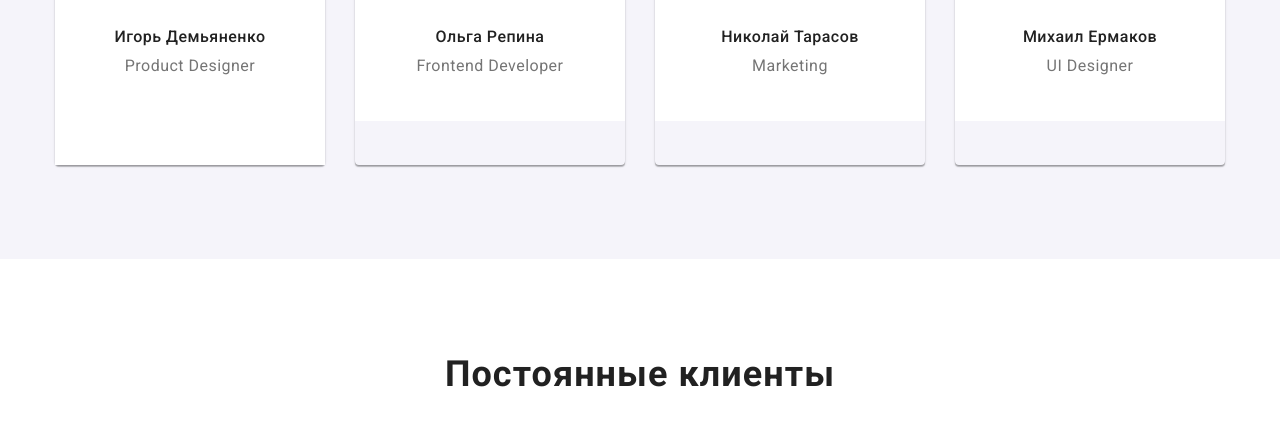
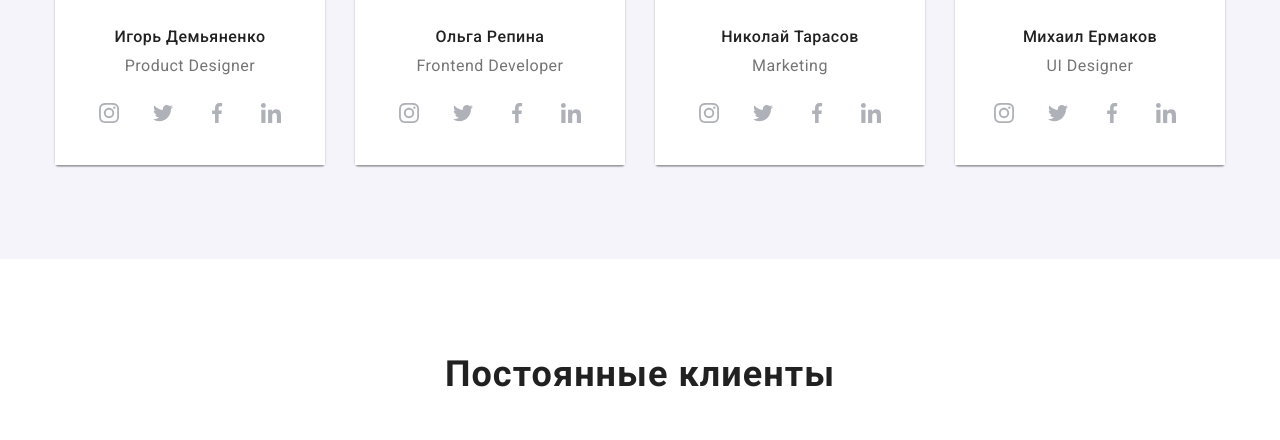
Before and after one commit to MysOlha/goit-markup-hw-04, a plain HTML site: page index.html in a window 1280 px wide. Shown: the part 2049-2489 px from the top of the page. Drawn offline with nearby package versions, Linux system fonts and the light colour scheme.

Commit message:
іконки на соцмережі

```diff
--- a/css/styles.css
+++ b/css/styles.css
@@ -307,21 +307,23 @@ img {
   height: 44px;
   background-color: #FFFFFF;
   border-radius: 50%;
-}
+  color: #AFB1B8;
+  }
+
+  .team-svg {
+  fill: currentColor;
+ }
 
 .team-soc-link:hover {
   background-color: var(--accent-color);
+  color: #FFFFFF;
   }
 
 .team-soc-item + .team-soc-item {
   margin-left: 10px;
 }
 
-.team-svg {
-  fill: #AFB1B8;
-}
-.team-svg:hover {
-fill: currentColor;}
+
 
 /* ------------------CLIENTS------------------- */
 
--- a/index.html
+++ b/index.html
@@ -175,13 +175,25 @@
                     </a>
                   </li>
                   <li class="team-soc-item">
-                    <a href="" class="team-soc-link"></a>
+                    <a href="" class="team-soc-link">
+                      <svg class="team-svg" width="20" height="20">
+                        <use href="./images/symbol-defs.svg#icon-twitter"></use>
+                      </svg>
+                    </a>
                   </li>
                   <li class="team-soc-item">
-                    <a href="" class="team-soc-link"></a>
+                    <a href="" class="team-soc-link">
+                      <svg class="team-svg" width="20" height="20">
+                        <use href="./images/symbol-defs.svg#icon-facebook"></use>
+                      </svg>
+                    </a>
                   </li>
                   <li class="team-soc-item">
-                    <a href="" class="team-soc-link"></a>
+                    <a href="" class="team-soc-link">
+                      <svg class="team-svg" width="20" height="20">
+                        <use href="./images/symbol-defs.svg#icon-linkedin"></use>
+                      </svg>
+                    </a>
                   </li>
                 </ul>
               </div>
@@ -191,23 +203,40 @@
                 src="./images/olha.jpg"
                 alt="Ольга Репина"
                 width="270"
-                class="img"
-              />
+                class="img" />
+
               <div class="about-team">
                 <h3 class="team-name">Ольга Репина</h3>
                 <p class="team-work">Frontend Developer</p>
                 <ul class="team-soc list">
                   <li class="team-soc-item">
-                    <a href=""></a>
+                    <a href="" class="team-soc-link">
+                      <svg class="team-svg" width="20" height="20">
+                        <use href="./images/symbol-defs.svg#icon-instagram-footer"></use>
+                      </svg>
+                    </a>
+                    </a>
                   </li>
                   <li class="team-soc-item">
-                    <a href=""></a>
+                    <a href="" class="team-soc-link">
+                      <svg class="team-svg" width="20" height="20">
+                        <use href="./images/symbol-defs.svg#icon-twitter"></use>
+                      </svg>
+                    </a>
                   </li>
                   <li class="team-soc-item">
-                    <a href=""></a>
+                    <a href="" class="team-soc-link">
+                      <svg class="team-svg" width="20" height="20">
+                        <use href="./images/symbol-defs.svg#icon-facebook"></use>
+                      </svg>
+                    </a>
                   </li>
                   <li class="team-soc-item">
-                    <a href=""></a>
+                    <a href="" class="team-soc-link">
+                      <svg class="team-svg" width="20" height="20">
+                        <use href="./images/symbol-defs.svg#icon-linkedin"></use>
+                      </svg>
+                    </a>
                   </li>
                 </ul>
               </div>
@@ -224,39 +253,70 @@
                 <p class="team-work">Marketing</p>
                 <ul class="team-soc list">
                   <li class="team-soc-item">
-                    <a href=""></a>
+                    <a href="" class="team-soc-link">
+                      <svg class="team-svg" width="20" height="20">
+                        <use href="./images/symbol-defs.svg#icon-instagram-footer"></use>
+                      </svg>
+                    </a>
                   </li>
                   <li class="team-soc-item">
-                    <a href=""></a>
+                    <a href="" class="team-soc-link">
+                      <svg class="team-svg" width="20" height="20">
+                        <use href="./images/symbol-defs.svg#icon-twitter"></use>
+                      </svg>
+                    </a>
                   </li>
                   <li class="team-soc-item">
-                    <a href=""></a>
+                    <a href="" class="team-soc-link">
+                      <svg class="team-svg" width="20" height="20">
+                        <use href="./images/symbol-defs.svg#icon-facebook"></use>
+                      </svg>
+                    </a>
                   </li>
                   <li class="team-soc-item">
-                    <a href=""></a>
+                    <a href="" class="team-soc-link">
+                      <svg class="team-svg" width="20" height="20">
+                        <use href="./images/symbol-defs.svg#icon-linkedin"></use>
+                      </svg>
+                    </a>
                   </li>
                 </ul>
               </div>
             </li>
             <li class="team-item">
-              <img
-                src="./images/mykhailo.jpg"
-                alt="Михаил Ермаков"
-                width="270"
-                class="img"
-              />
+              <img src="./images/mykhailo.jpg" alt="Михаил Ермаков" width="270"
+                class="img"/>
               <div class="about-team">
                 <h3 class="team-name">Михаил Ермаков</h3>
                 <p class="team-work">UI Designer</p>
                 <ul class="team-soc list">
                   <li class="team-soc-item">
-                    <a href=""></a>
+                    <a href="" class="team-soc-link">
+                      <svg class="team-svg" width="20" height="20">
+                        <use href="./images/symbol-defs.svg#icon-instagram-footer"></use>
+                      </svg>
+                    </a>
                   </li>
                   <li class="team-soc-item">
-                    <a href=""></a>
+                    <a href="" class="team-soc-link">
+                      <svg class="team-svg" width="20" height="20">
+                        <use href="./images/symbol-defs.svg#icon-twitter"></use>
+                      </svg>
+                    </a>
                   </li>
                   <li class="team-soc-item">
-                    <a href=""></a>
+                    <a href="" class="team-soc-link">
+                      <svg class="team-svg" width="20" height="20">
+                        <use href="./images/symbol-defs.svg#icon-facebook"></use>
+                      </svg>
+                    </a>
+                  </li>
+                  <li class="team-soc-item">
+                    <a href="" class="team-soc-link">
+                      <svg class="team-svg" width="20" height="20">
+                        <use href="./images/symbol-defs.svg#icon-linkedin"></use>
+                      </svg>
+                    </a>
                   </li>
                   <li class="team-soc-item">
                     <a href=""></a>
```
